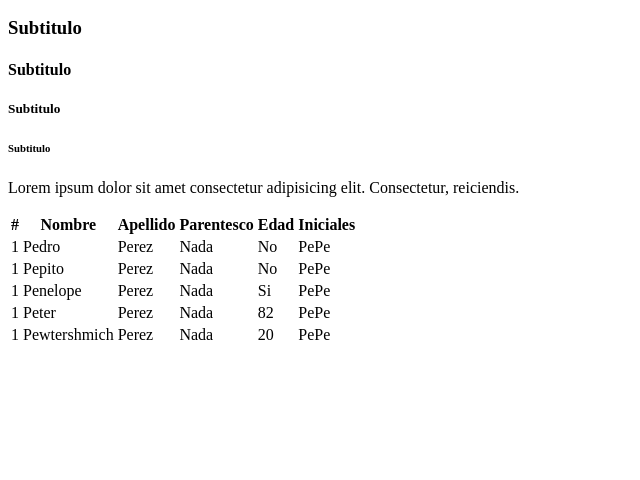
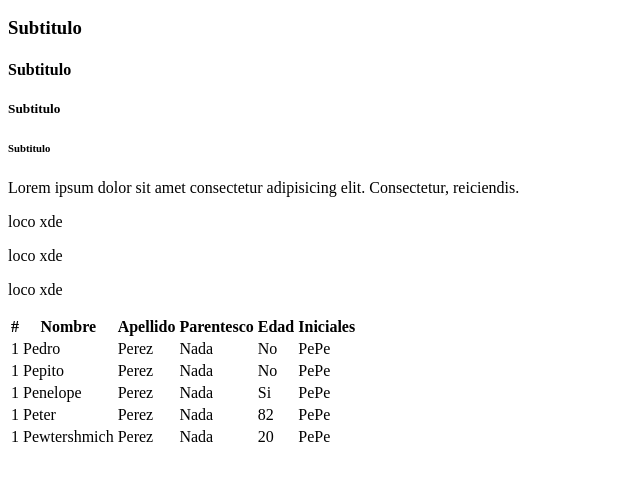
Before and after one commit to MiguelTabares001/Repositorio2752550, a plain HTML site: page index2.html in a window 1280 px wide. Shown: the part 96-576 px from the top of the page, without its empty margins (0-640 px from the left). Drawn offline with Linux system fonts and the light colour scheme.

Commit message:
Se trabajó en conceptos de html

```diff
--- a/index2.html
+++ b/index2.html
@@ -5,6 +5,7 @@
     <title>Mi pagina web </title>
 </head>
 <body>
+
     <h1>Titulo principal</h1>
     <h2>Subtitulo</h2>
     <h3>Subtitulo</h3>
@@ -13,9 +14,9 @@
     <h6>Subtitulo</h6>
     <p>Lorem ipsum dolor sit amet consectetur adipisicing elit. Consectetur, reiciendis.</p>
 
-    <p loco xde</p>
-    <p loco xde</p>
-    <p loco xde</p>
+    <p>loco xde</p>
+    <p>loco xde</p>
+    <p>loco xde</p>
 
     <table>
         <thead>
```
